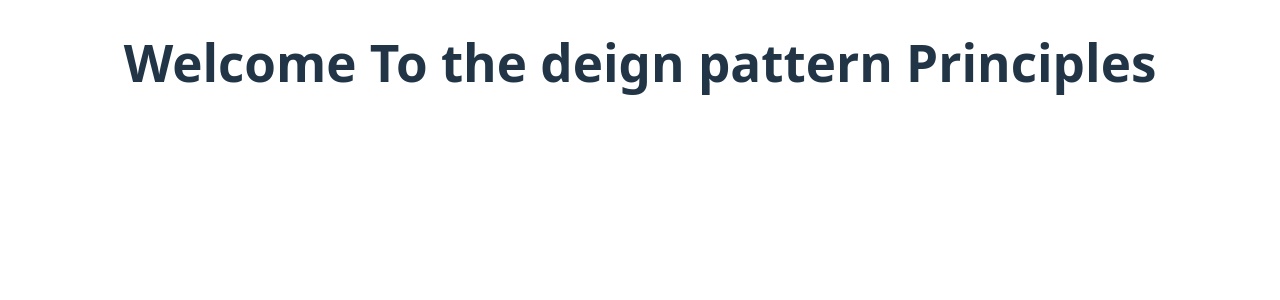
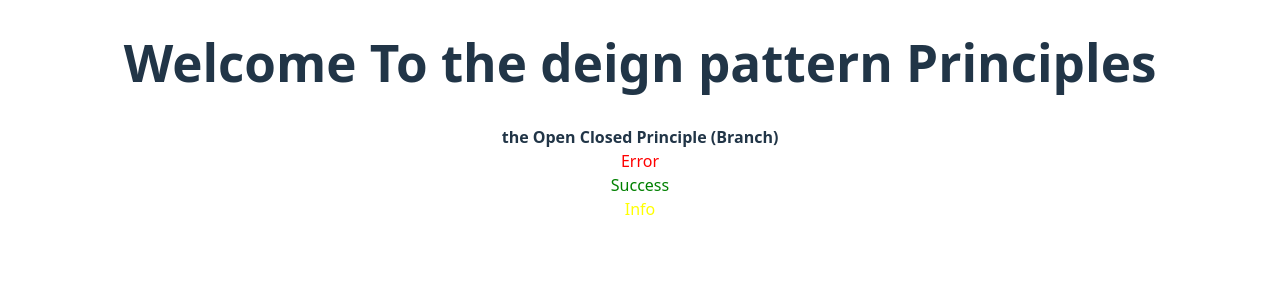
Before and after one commit to hazemezz123/design-pattern, a React (Vite) app: page / in a window 1280 px wide. Shown: the top 300 px of the page. Built offline with nearby package versions, Linux system fonts and the light colour scheme.

Commit message:
feat: add OCP component and integrate into App
Introduce the Open Closed Principle (OCP) component to demonstrate design pattern principles. The OCP component includes various alert types (Error, Success, Info) and is integrated into the main App component for better structure and readability.

```diff
--- a/src/App.jsx
+++ b/src/App.jsx
@@ -1,10 +1,12 @@
 import React from "react";
-
+import OCP from "./OCP";
 const App = () => {
   return (
-    <h1 style={{ textAlign: "center" }}>
-      Welcome To the deign pattern Principles
-    </h1>
+    <div style={{ textAlign: "center" }}>
+      <h1> Welcome To the deign pattern Principles</h1>
+      <strong>the Open Closed Principle (Branch)</strong>
+      <OCP />
+    </div>
   );
 };
 
--- /dev/null
+++ b/src/OCP.jsx
@@ -0,0 +1,27 @@
+import React from "react";
+
+const OCP = () => {
+  return (
+    <div>
+      <ErrorAlert message="Error" />
+      <SuccessAlert message="Success" />
+      <InfoAlert message="Info" />
+    </div>
+  );
+};
+
+function Alert({ children, style }) {
+  return <div style={style}>{children}</div>;
+}
+
+function ErrorAlert({ message }) {
+  return <Alert style={{ color: "red" }}>{message}</Alert>;
+}
+
+function SuccessAlert({ message }) {
+  return <Alert style={{ color: "green" }}>{message}</Alert>;
+}
+function InfoAlert({ message }) {
+  return <Alert style={{ color: "yellow" }}>{message}</Alert>;
+}
+export default OCP;
```
